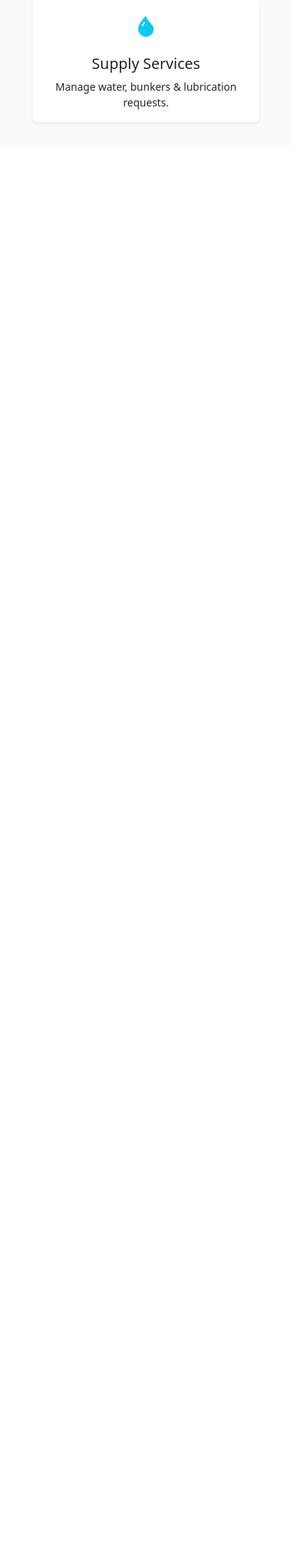
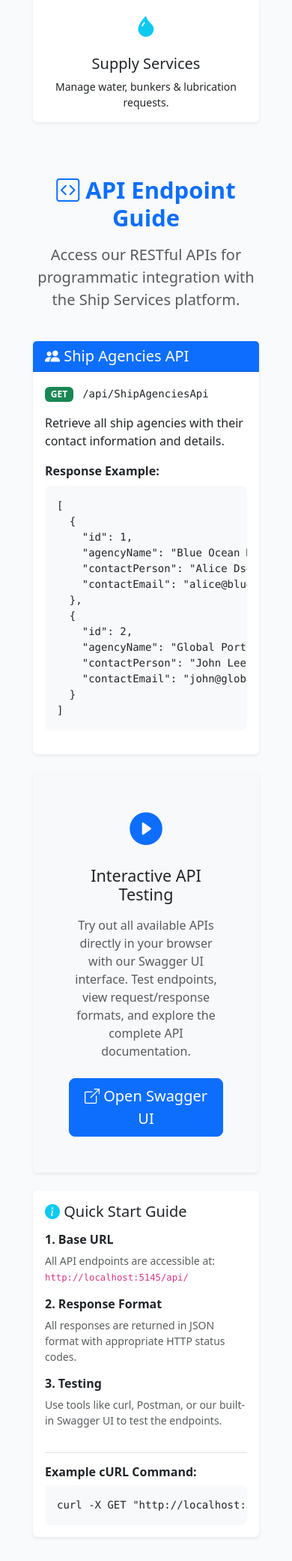
Before and after one commit to xebia/ShipServiceApp, an ASP.NET Core app: page / in a window 390 px wide. Shown: the part 1338-3420 px from the top of the page at 75% size. Before the commit the page ends 1504 px from the top, so only its background shows below. Run offline with ASP.NET Core 8, Linux system fonts and the light colour scheme; some libraries are stand-ins or nearby versions.

Commit message:
Add comprehensive API endpoint guide to Home page
Co-authored-by: ramesh2051 <95218310+ramesh2051@users.noreply.github.com>

```diff
--- a/Views/Home/Index.cshtml
+++ b/Views/Home/Index.cshtml
@@ -66,6 +66,112 @@
     </div>
 </div>
 
+<!-- API Endpoint Guide Section -->
+<div class="container mt-5 pt-4">
+    <div class="row mb-4">
+        <div class="col-12 text-center">
+            <h2 class="display-5 fw-bold text-primary mb-3">
+                <i class="bi bi-code-square"></i> API Endpoint Guide
+            </h2>
+            <p class="lead text-muted">
+                Access our RESTful APIs for programmatic integration with the Ship Services platform.
+            </p>
+        </div>
+    </div>
+
+    <!-- API Documentation Cards -->
+    <div class="row g-4 mb-4">
+        <!-- Ship Agencies API -->
+        <div class="col-lg-6">
+            <div class="card border-0 shadow-sm h-100">
+                <div class="card-header bg-primary text-white">
+                    <h5 class="mb-0"><i class="bi bi-people-fill"></i> Ship Agencies API</h5>
+                </div>
+                <div class="card-body">
+                    <div class="mb-3">
+                        <span class="badge bg-success me-2">GET</span>
+                        <code class="text-dark">/api/ShipAgenciesApi</code>
+                    </div>
+                    <p class="card-text mb-3">Retrieve all ship agencies with their contact information and details.</p>
+
+                    <div class="mb-3">
+                        <strong>Response Example:</strong>
+                        <pre class="bg-light p-3 rounded mt-2"><code>[
+  {
+    "id": 1,
+    "agencyName": "Blue Ocean Maritime",
+    "contactPerson": "Alice Dsouza",
+    "contactEmail": "alice@blueocean.com"
+  },
+  {
+    "id": 2,
+    "agencyName": "Global Ports",
+    "contactPerson": "John Lee",
+    "contactEmail": "john@globalports.com"
+  }
+]</code></pre>
+                    </div>
+                </div>
+            </div>
+        </div>
+
+        <!-- Swagger UI Card -->
+        <div class="col-lg-6">
+            <div class="card border-0 shadow-sm h-100 bg-light">
+                <div class="card-body d-flex flex-column justify-content-center text-center p-5">
+                    <i class="bi bi-play-circle-fill display-1 text-primary mb-4"></i>
+                    <h4 class="mb-3">Interactive API Testing</h4>
+                    <p class="text-muted mb-4">
+                        Try out all available APIs directly in your browser with our Swagger UI interface.
+                        Test endpoints, view request/response formats, and explore the complete API documentation.
+                    </p>
+                    <a href="/swagger" class="btn btn-primary btn-lg">
+                        <i class="bi bi-box-arrow-up-right"></i> Open Swagger UI
+                    </a>
+                </div>
+            </div>
+        </div>
+    </div>
+
+    <!-- API Usage Information -->
+    <div class="row">
+        <div class="col-12">
+            <div class="card border-0 shadow-sm">
+                <div class="card-body">
+                    <h5 class="card-title mb-3"><i class="bi bi-info-circle-fill text-info"></i> Quick Start Guide</h5>
+                    <div class="row">
+                        <div class="col-md-4 mb-3">
+                            <h6 class="fw-bold">1. Base URL</h6>
+                            <p class="text-muted small mb-0">
+                                All API endpoints are accessible at:<br>
+                                <code>http://localhost:5145/api/</code>
+                            </p>
+                        </div>
+                        <div class="col-md-4 mb-3">
+                            <h6 class="fw-bold">2. Response Format</h6>
+                            <p class="text-muted small mb-0">
+                                All responses are returned in JSON format with appropriate HTTP status codes.
+                            </p>
+                        </div>
+                        <div class="col-md-4 mb-3">
+                            <h6 class="fw-bold">3. Testing</h6>
+                            <p class="text-muted small mb-0">
+                                Use tools like curl, Postman, or our built-in Swagger UI to test the endpoints.
+                            </p>
+                        </div>
+                    </div>
+
+                    <!-- Example cURL Command -->
+                    <div class="mt-3 pt-3 border-top">
+                        <h6 class="fw-bold mb-2">Example cURL Command:</h6>
+                        <pre class="bg-light p-3 rounded mb-0"><code>curl -X GET "http://localhost:5145/api/ShipAgenciesApi" -H "accept: application/json"</code></pre>
+                    </div>
+                </div>
+            </div>
+        </div>
+    </div>
+</div>
+
 <!-- Optional: Animated CSS/JS (Bootstrap icons & Animate.css for demo effect) -->
 <link rel="stylesheet" href="https://cdnjs.cloudflare.com/ajax/libs/animate.css/4.1.1/animate.min.css"/>
 <link rel="stylesheet" href="https://cdn.jsdelivr.net/npm/bootstrap-icons@1.10.5/font/bootstrap-icons.css">
```
